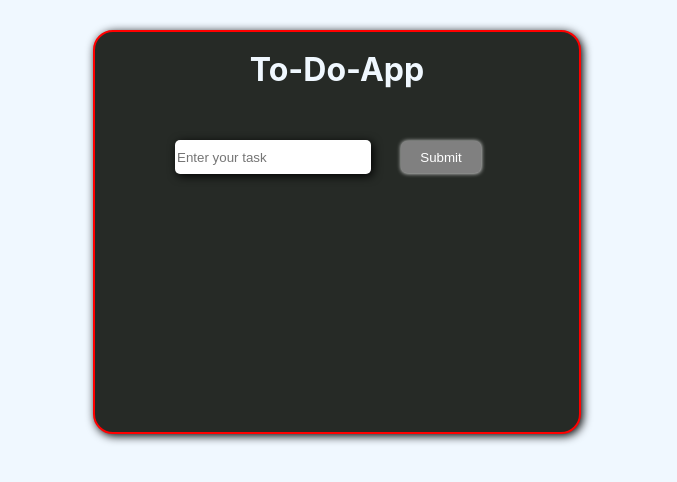
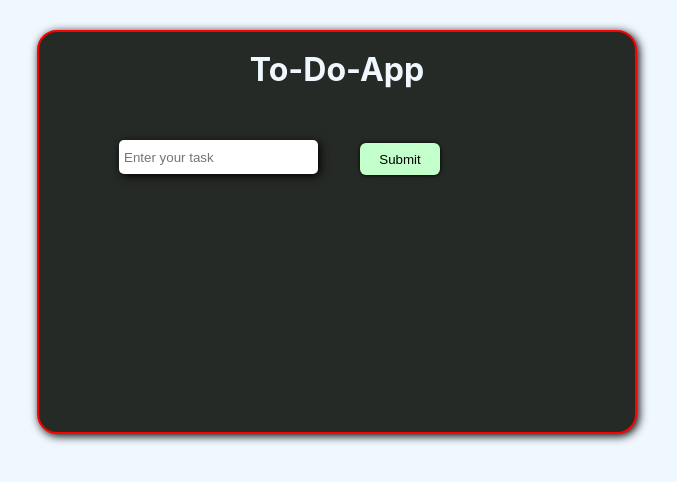
Before and after one commit to Shivansh3218/React_Assignment, a React (Create React App) app in the folder todo/: page / in a window 1280 px wide. In both pictures the pointer is over the button "Submit". Shown: the top 482 px of the page, without its empty margins (303-980 px from the left). Built offline with nearby package versions, Linux system fonts and the light colour scheme.

Commit message:
Update App.css

```diff
--- a/todo/src/App.css
+++ b/todo/src/App.css
@@ -11,7 +11,7 @@ body{
   color: aliceblue;
 }
 .card{
-  width:24rem;
+  width:31rem;
   background-color: rgb(38, 42, 38);
   height: 300px;
   border: 2px solid red;
@@ -28,9 +28,10 @@ body{
   box-shadow: 2px 2px 10px;
   margin: 30px;
   width: 12rem;
+  padding-left: 5px;
 }
 .edit,.delete,.submit{
-margin: 5x;
+margin: 10px;
 border: none;
 padding: 5px;
 width: 5rem;
@@ -45,5 +46,21 @@ color: white;
   color: whitesmoke;
 }
 .submit{
-  background-color: gray;
+  background-color: rgb(195, 255, 202);
+  color: black;
 }
+.submit:hover{
+  cursor: pointer;
+  translate: 2px 2px ;
+  transition: 0.4s;
+}
+.delete:hover{
+  cursor: pointer;
+  translate: 2px 2px ;
+  transition: 0.4s;
+}
+.edit:hover{
+  cursor: pointer;
+  translate: 2px 2px ;
+  transition: 0.4s;
+}
```
